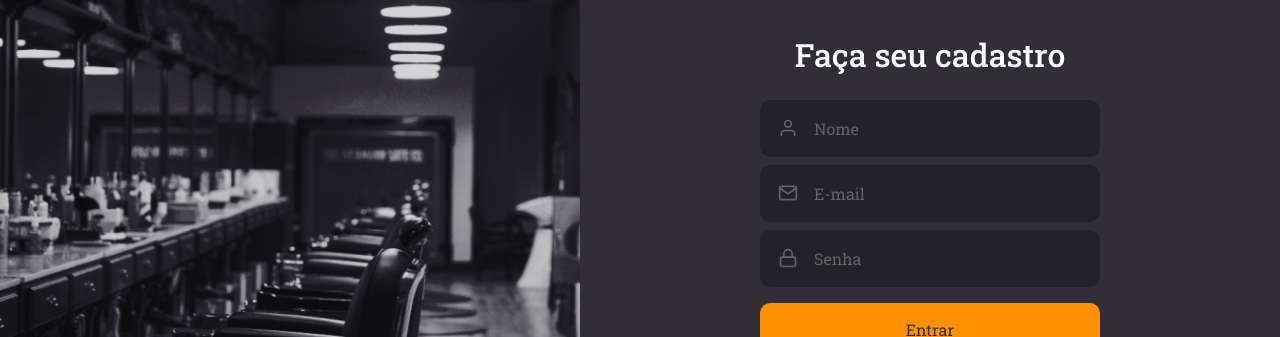
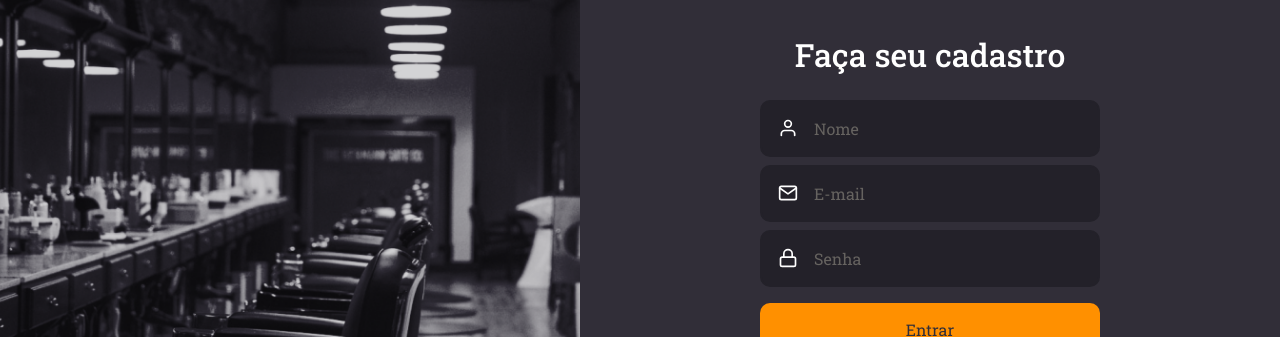
Before and after one commit to lucascprazeres/GoBarber-web, a React (Create React App) app: page / in a window 1280 px wide. Shown: the part 250-587 px from the top of the page. Built offline with nearby package versions, Linux system fonts and the light colour scheme.

Commit message:
minor: muda a cor do texto do input 🎨

```diff
--- a/src/components/Input/styles.ts
+++ b/src/components/Input/styles.ts
@@ -6,7 +6,6 @@ export const Container = styled.div`
   border: 2px solid #232129;
   padding: 16px;
   width: 100%;
-  color: #666360;
 
   display: flex;
   align-items: center;
@@ -19,6 +18,7 @@ export const Container = styled.div`
     background: transparent;
     border: 0;
     flex: 1;
+    color: #f4ede8;
 
     &::placeholder {
       color: #666360;
```
